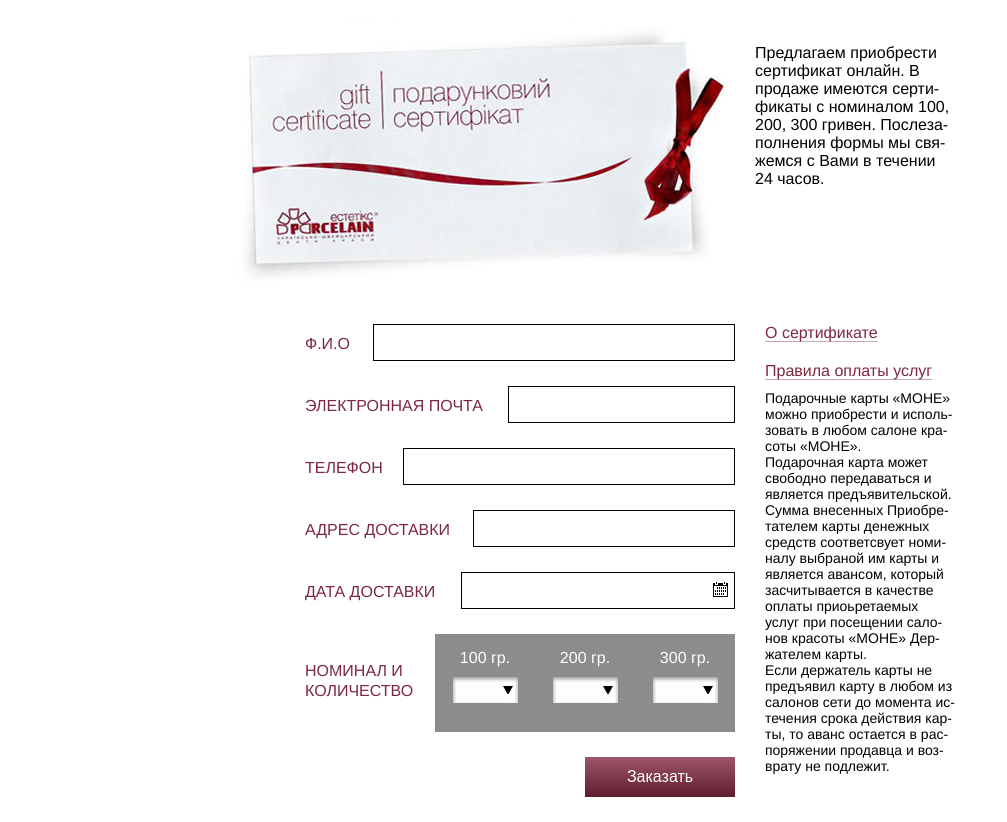
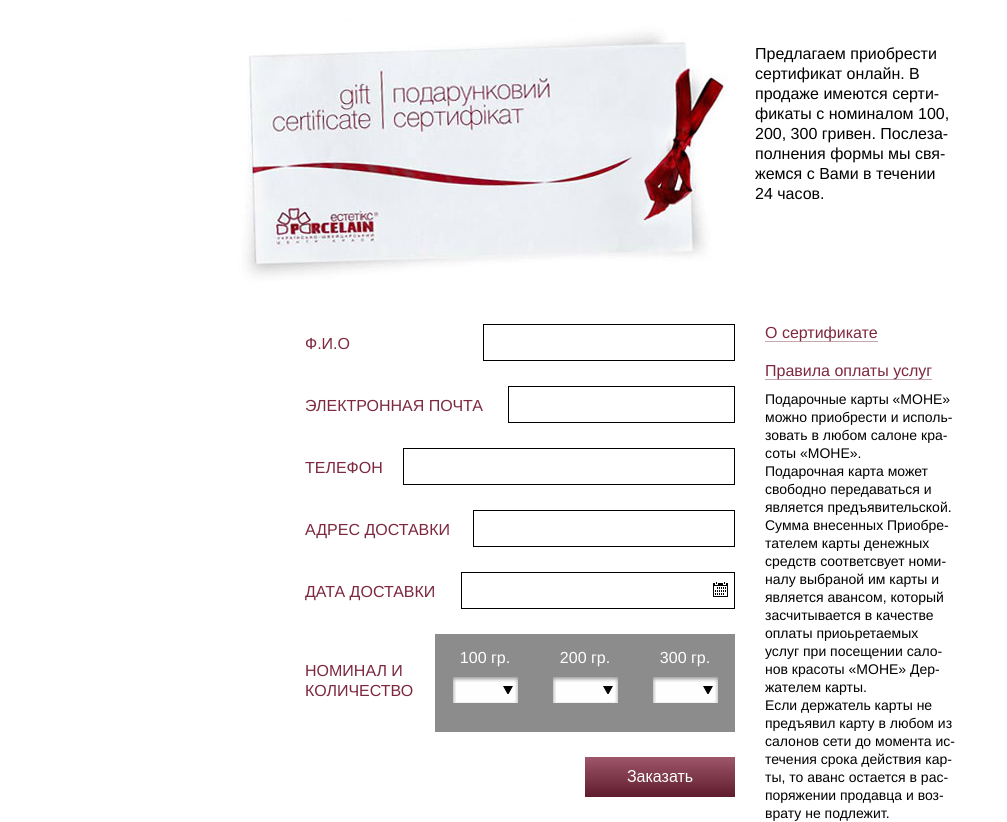
Before and after one commit to beavercode/esthetics_form, a plain HTML site: page certificate.html in a window 1280 px wide. Shown: the part 61-883 px from the top of the page, without its empty margins (0-1007 px from the left). Drawn offline with Linux system fonts and the light colour scheme.

Commit message:
Change line height for text in siderbars.

```diff
--- a/sass/cert.sass
+++ b/sass/cert.sass
@@ -29,6 +29,7 @@
     margin-left: 425px
     padding: 25px
     font-size: 16px
+    line-height: 20px
 
   .cert__content
     margin-top: 30px
@@ -145,9 +146,10 @@
 
   .cert__sidebar-desc
     font-size: 14px
+    line-height: 18px
 
 //input widths below
-#fio
+#fio1
   width: 350px
 #email
   width: 215px
```
Also changed, not shown: css/cert.css.
